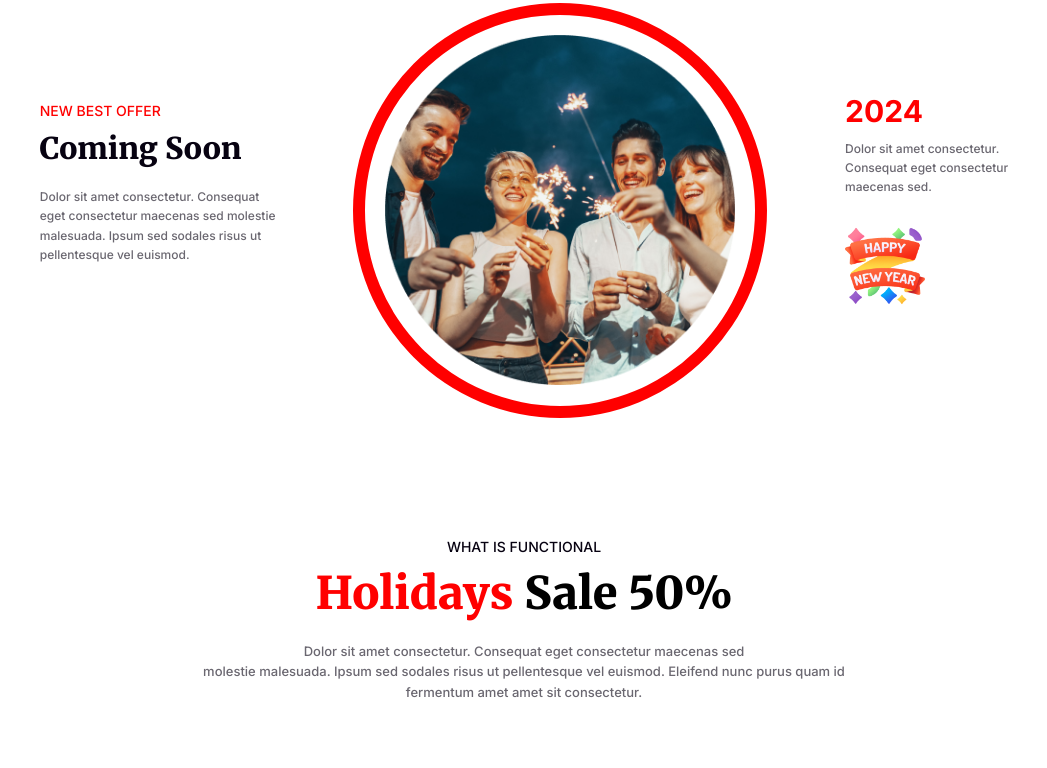
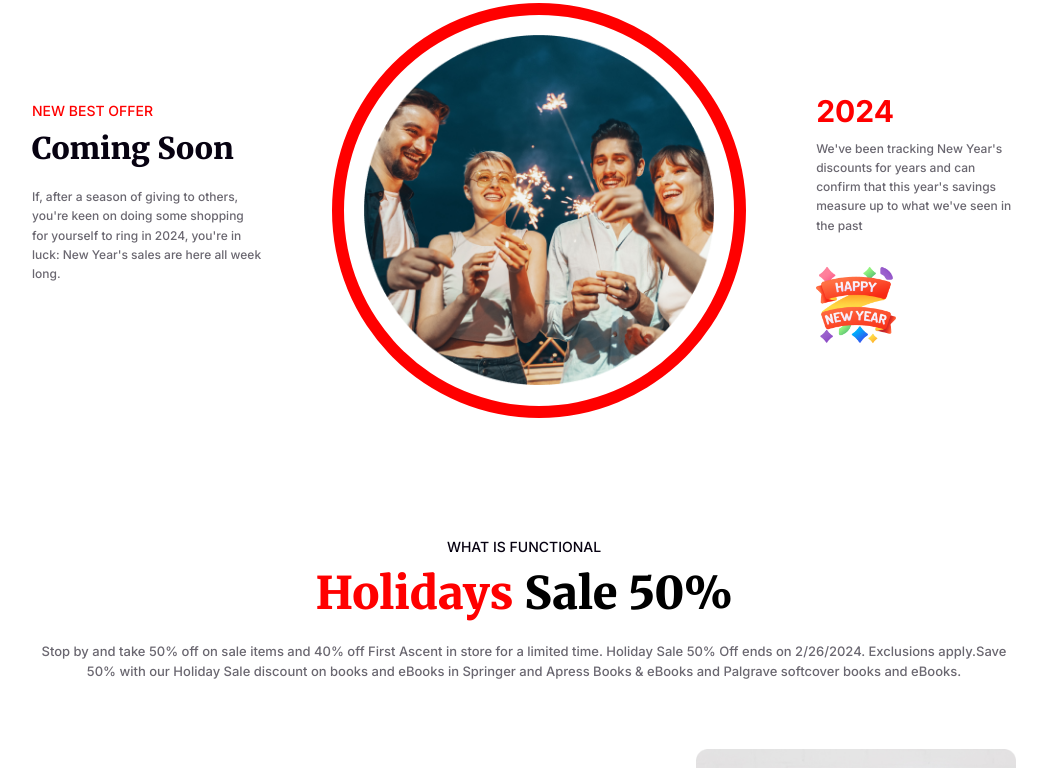
Before and after one commit to SanjidaTanha/New-Year-New-Mission, a plain HTML site: page index.html in a window 1280 px wide. Shown: the part 2443-3211 px from the top of the page, without its empty margins (116-1163 px from the left). Drawn offline with Linux system fonts and the light colour scheme.

Commit message:
changed some text

```diff
--- a/index.html
+++ b/index.html
@@ -31,7 +31,7 @@
         <div class="welcome b-margin">
             <section class="welcoming-text">
                 <h1 class="welcome-title">Welcome to midnight party</h1>
-                <h3 class="welcome-description">Dolor sit amet consectetur. Consequat eget consectetur maecenas sed molestie<br>malesuada. Ipsum sed sodales risus ut pellentesque vel euismod. </h3>
+                <h3 class="welcome-description">Having you at the party will be a great pleasure for me. I hope you’ll have the time to be with us on [date]. Looking forward to seeing you!</h3>
                 <button class="welcome-button">Join Now</button>
             </section>
             <section class="welcoming-pic">
@@ -62,14 +62,14 @@
             <div class="new-best-offer">
                <h1 class="best-offer-title">NEW BEST OFFER</h1>
                <h1 class="best-offer-highlight">Coming Soon</h1>
-               <p class="best-offer-details">Dolor sit amet consectetur. Consequat<br>eget consectetur maecenas sed molestie<br>malesuada. Ipsum sed sodales risus ut<br>pellentesque vel euismod.</p>
+               <p class="best-offer-details">If, after a season of giving to others, you're keen on doing some shopping for yourself to ring in 2024, you're in luck: New Year's sales are here all week long.</p>
             </div>
             <div class="best-offer-img">
                 <img src="./resources/Ellipse 1.png" alt="" height="350px" width="350px">
             </div>
             <div class="best-offer-2024">
                 <h1 class="offer-2024-title">2024</h1>
-                <p class="offer-2024-detail">Dolor sit amet consectetur.<br>Consequat eget consectetur<br>maecenas sed.</p>
+                <p class="offer-2024-detail">We've been tracking New Year's discounts for years and can confirm that this year's savings measure up to what we've seen in the past</p>
                 <img src="./resources/Group 96.png" alt="" class="offer-2024-img">
             </div>
         </div>
@@ -79,7 +79,7 @@
         <div class="holyday-container b-margin">
             <h4 class="holyday-title">WHAT IS FUNCTIONAL</h4>
             <h2 class="holyday-highlight">Holidays <span id="sale">Sale 50%</span></h2>
-            <p class="holyday-description">Dolor sit amet consectetur. Consequat eget consectetur maecenas sed<br>molestie malesuada. Ipsum sed sodales risus ut pellentesque vel euismod. Eleifend nunc purus quam id<br>fermentum amet amet sit consectetur.</p>
+            <p class="holyday-description">Stop by and take 50% off on sale items and 40% off First Ascent in store for a limited time. Holiday Sale 50% Off ends on 2/26/2024. Exclusions apply.Save 50% with our Holiday Sale discount on books and eBooks in Springer and Apress Books & eBooks and Palgrave softcover books and eBooks.</p>
         </div>
         <div class="holyday-container-img b-margin"></div>
     </main>
@@ -90,7 +90,7 @@
     <div class="portfolio-container b-margin">
         <h4 class="portfolio-title">THE BEST GIFTS</h4>
         <h2 class="portfolio-highlight">Our Awesome Portfolio</h2>
-        <p class="portfolio-description">Dolor sit amet consectetur. Consequat eget consectetur maecenas sed molestie malesuada.<br>Ipsum sed sodales risus ut pellentesque vel euismod. </p>
+        <p class="portfolio-description">Best Of collection accessories our most iconic  pieces in our range of premium quality accessories and stylish bags shoes and makeup.Explore releases from the The Best Of Collection label. Discover what's missing in your discography and shop for The Best Of Collection releases.</p>
         <div class="portfolio-pic">
             <div class="container">
                 <img src="./resources/Rectangle 3.png" alt="" class="image" >
@@ -138,7 +138,7 @@
     <div class="Subscribe b-margin">
         <img src="./resources/Group 61.png" alt="" class="subscribe-img">
         <h1 class="subscribe-title">Subscribe Newsletter</h1>
-        <h3 class="subscribe-description">Dolor sit amet consectetur. Consequat eget consectetur maecenas sed molestie malesuada.<br>Ipsum sed sodales risus ut pellentesque vel euismod.</h3>
+        <h3 class="subscribe-description">Sign up to our newsletter, the Alphagram, so you can be the first<br>to find out the latest news and tips about applications, as well as general Chevening updates</h3>
         <div class="subscribe-btn-cointainer">
             <input class="subs-email" type="email" placeholder="user@gmail.com" required>
             <button class="subs-btn" type="submit">Subscribe</button>
```
